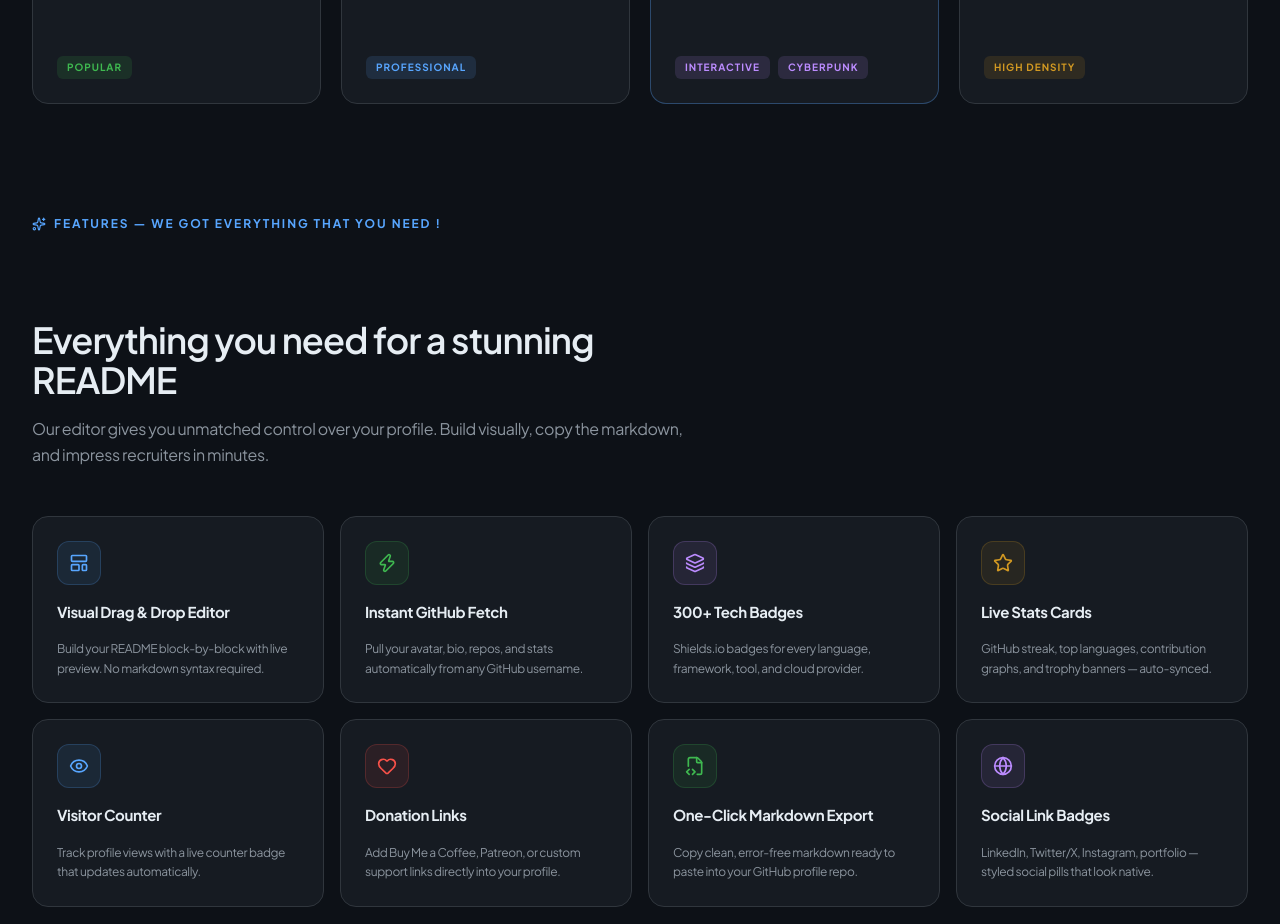
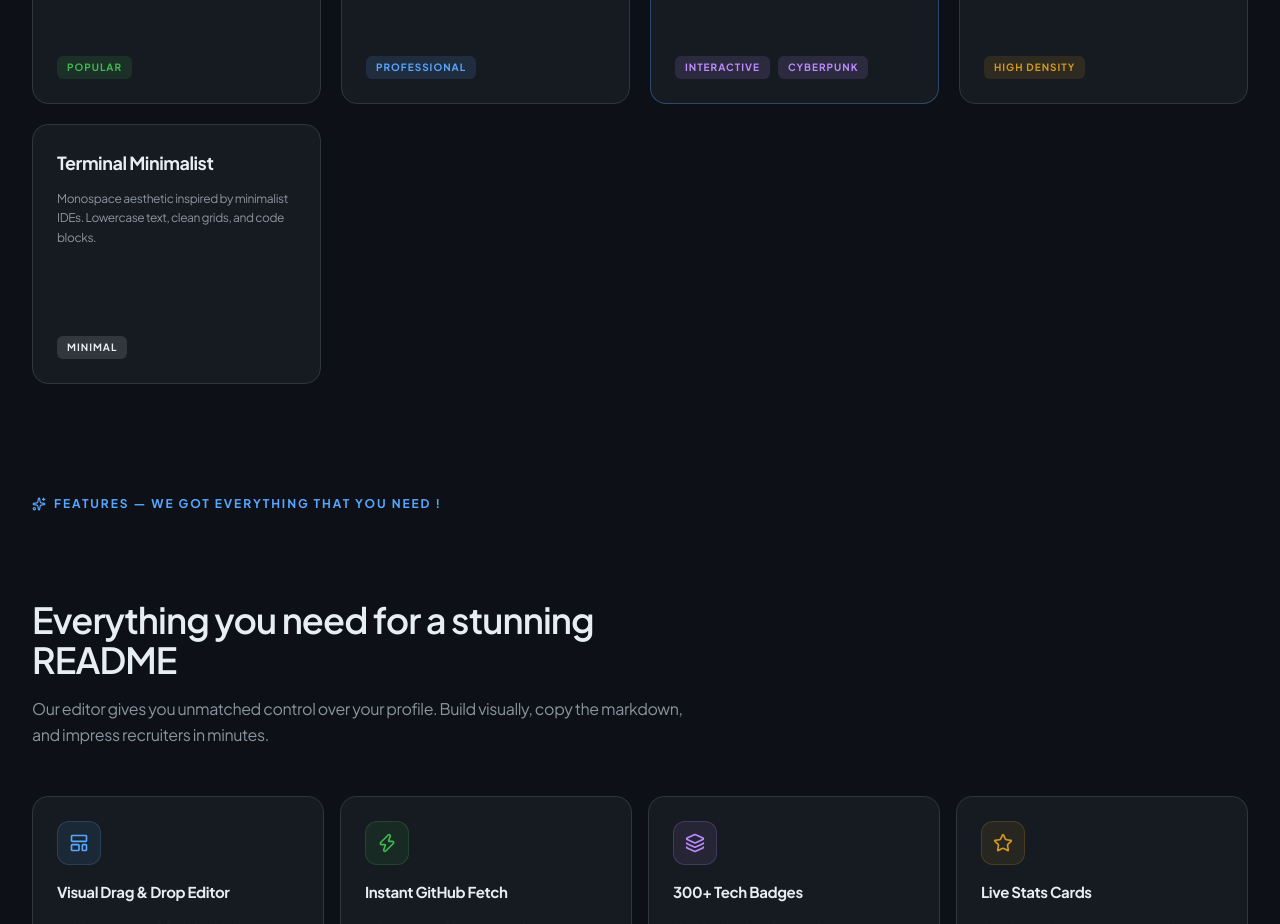
Before and after one commit to Aditya-myst/readme, a Next.js app: page / in a window 1280 px wide. Shown: the part 1380-2304 px from the top of the page. Built offline with nearby package versions, Linux system fonts and the light colour scheme.

Commit message:
Update landing page to feature the new Terminal Minimalist template

```diff
--- a/src/app/page.tsx
+++ b/src/app/page.tsx
@@ -128,6 +128,11 @@ const TEMPLATES = [
         title: "Tech Influencer",
         desc: "High-density profile with octocat mascot, quick social links, blog posts & badges.",
         badges: [{ label: "HIGH DENSITY", color: GH.orange }],
+    },
+    {
+        title: "Terminal Minimalist",
+        desc: "Monospace aesthetic inspired by minimalist IDEs. Lowercase text, clean grids, and code blocks.",
+        badges: [{ label: "MINIMAL", color: GH.text }],
     },
 ];
 
```
